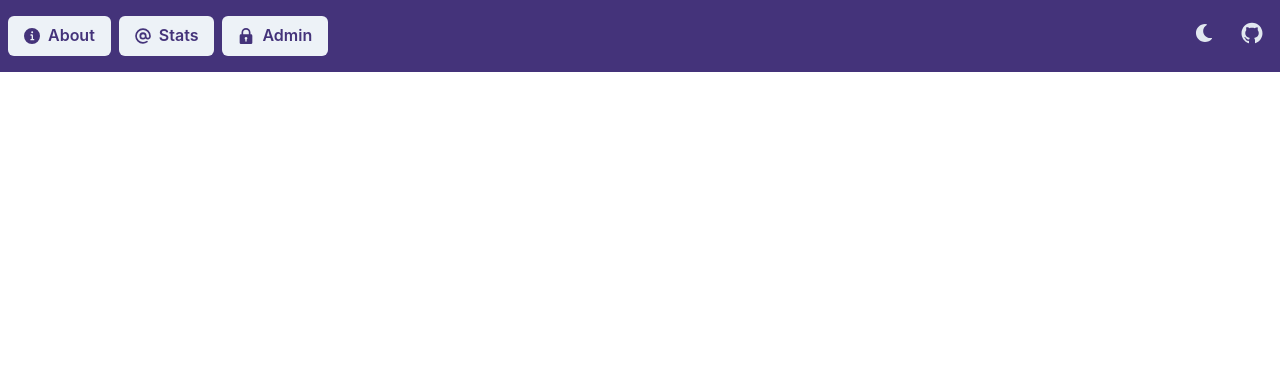
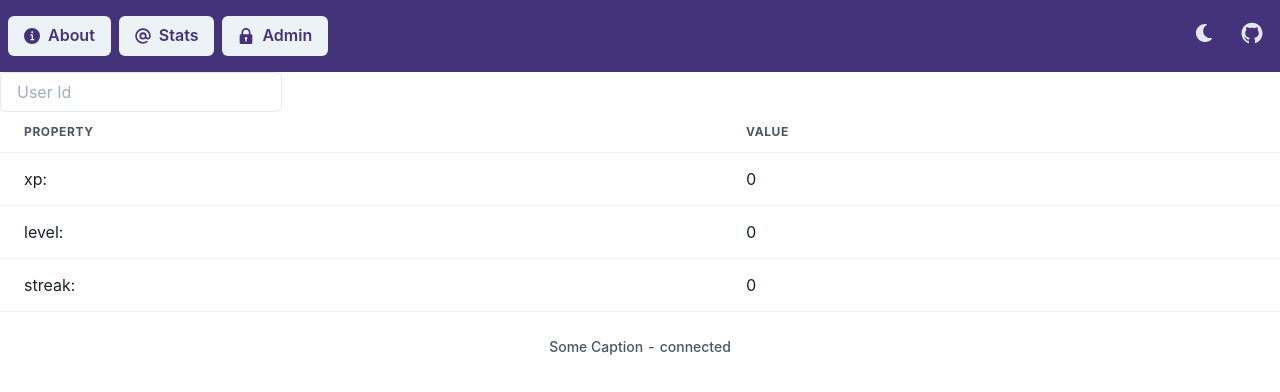
Before and after one commit to WebbieHub/WebbieBot, a React (Create React App) app in the folder website/: page /stats in a window 1280 px wide. Before the commit this address had no page. Shown: the top 392 px of the page. Built offline with nearby package versions, Linux system fonts and the light colour scheme.

Commit message:
Stats functionality

```diff
--- a/package.json
+++ b/package.json
@@ -11,7 +11,7 @@
     "build-bot": "tsc",
     "clean": "rm -rf build/**/*",
     "deploy-cmds": "node build/bot/deploy-commands",
-    "dev": "concurrently \"yarn run dev-bot\" \"yarn --cwd website start\"",
+    "dev": "concurrently \"yarn run dev-bot\" \"yarn --cwd website watch\"",
     "dev-site": "yarn --cwd website start",
     "dev-bot": "nodemon -w ./src -e \"js ts html\" --exec \"yarn build && node build/index.js\""
   },
--- a/website/package.json
+++ b/website/package.json
@@ -14,7 +14,9 @@
     "@types/node": "^12.0.0",
     "@types/react": "^16.9.0",
     "@types/react-dom": "^16.9.0",
+    "axios": "^0.26.1",
     "framer-motion": "^4.0.0",
+    "nodemon": "^2.0.15",
     "react": "^17.0.2",
     "react-dom": "^17.0.2",
     "react-icons": "^4.3.1",
@@ -27,7 +29,8 @@
     "start": "react-scripts start",
     "build": "react-scripts build",
     "test": "react-scripts test",
-    "eject": "react-scripts eject"
+    "eject": "react-scripts eject",
+    "watch": "nodemon -w ./src -e \"tsx ts jsx js\" --exec \"yarn build\""
   },
   "eslintConfig": {
     "extends": "react-app"
--- a/website/src/App.tsx
+++ b/website/src/App.tsx
@@ -3,14 +3,17 @@ import {
   theme,
 } from "@chakra-ui/react"
 import { Routes, Route } from 'react-router-dom'
+import Nav from "./components/Nav"
+import About from "./views/About"
+import Stats from "./views/Stats"
 import Admin from "./views/Admin"
-import Nav from "./components/Nav"
 
 export const App = () => (
   <ChakraProvider theme={theme}>
     <Nav />
     <Routes>
-      <Route path="/" element={<div>asd</div>} />
+      <Route path="/" element={<About />} />
+      <Route path="/stats" element={<Stats />} />
       <Route path="/admin" element={<Admin />} />
     </Routes>
   </ChakraProvider>
--- /dev/null
+++ b/website/src/actions/actions.ts
@@ -0,0 +1,5 @@
+import axios from 'axios'
+
+export async function getUser(id: string) {
+    return await axios.get(`http://localhost:8080/api/user/${id}`)
+}
--- /dev/null
+++ b/website/src/views/About.tsx
@@ -0,0 +1,7 @@
+import React from 'react'
+
+export default function About() {
+  return (
+    <div>About</div>
+  )
+}
--- /dev/null
+++ b/website/src/views/Stats.tsx
@@ -0,0 +1,52 @@
+import { Box, Input, Table, Thead, Tbody, Tfoot, Tr, Th, Td, TableCaption } from "@chakra-ui/react";
+import { useEffect, useState } from "react";
+import { getUser } from '../actions/actions'
+
+export default function Stats() {
+  const [userId, setUserId] = useState("");
+  const [xp, setXp] = useState(0);
+  const [level, setLevel] = useState(0);
+  const [streak, setStreak] = useState(0);
+
+  const updateUser = () => {
+    if (userId) {
+      getUser(userId)
+        .then(res => {
+            if (res.data && res.data.user) {
+                setXp(res.data.user.xp)
+                setLevel(res.data.user.level)
+                setStreak(res.data.user.streak)
+            }
+        })
+    }
+  }
+
+  return (
+    <Box>
+        <Input placeholder="User Id" w="auto" value={userId} onBlur={updateUser} onChange={(e) => setUserId(e.target.value)} />
+        <Table variant="simple">
+            <TableCaption>Some Caption - connected</TableCaption>
+            <Thead>
+                <Tr>
+                    <Th>Property</Th>
+                    <Th>Value</Th>
+                </Tr>
+            </Thead>
+            <Tbody>
+                <Tr>
+                    <Td>xp:</Td>
+                    <Td>{xp}</Td>
+                </Tr>
+                <Tr>
+                    <Td>level:</Td>
+                    <Td>{level}</Td>
+                </Tr>
+                <Tr>
+                    <Td>streak:</Td>
+                    <Td>{streak}</Td>
+                </Tr>
+            </Tbody>
+        </Table>
+    </Box>
+  )
+}
```
